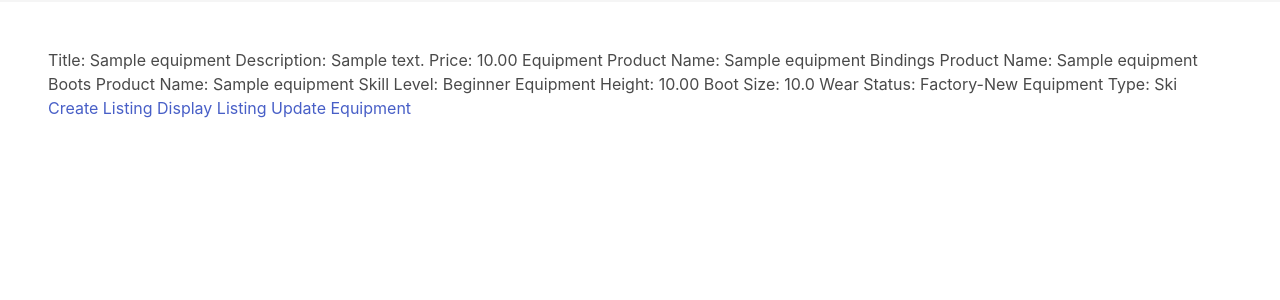
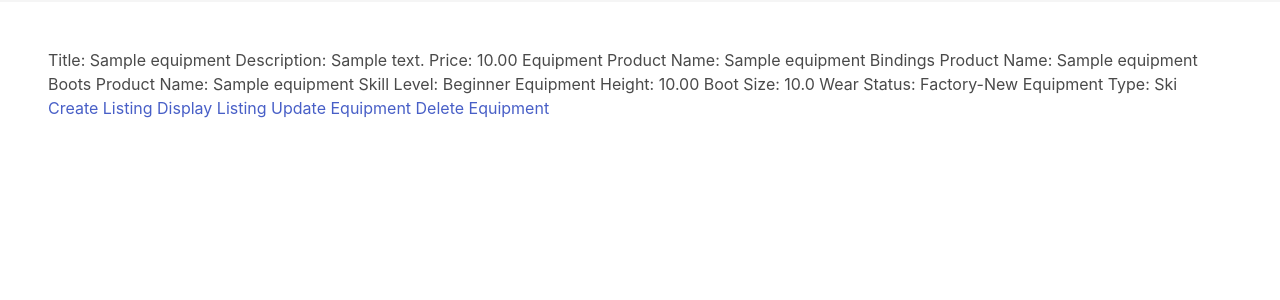
Before and after one commit to CMU-17-356/cmu-17-356-final-project-s23-skieasy, a Django app: page /equipment-details/1 in a window 1280 px wide. Shown: the part 90-390 px from the top of the page. Run offline with Django 4.2, Linux system fonts and the light colour scheme; a user stored in the database is signed in; tables that the repository leaves empty hold one stand-in row (values such as "Sample post"); some libraries are stand-ins or nearby versions.

Commit message:
delete equipment

```diff
--- a/skieasy/urls.py
+++ b/skieasy/urls.py
@@ -34,5 +34,6 @@ urlpatterns = [
     path('logout', auth_views.logout_then_login, name='logout'),
     path('create-listing/<int:id>', views.create_listing, name='create-listing'),
     path('display-listing/<int:id>', views.display_listing, name='display-listing'),
-    path('update-equipment/<int:id>', views.update_equipment, name='update-equipment')
+    path('update-equipment/<int:id>', views.update_equipment, name='update-equipment'),
+    path('delete-equipment/<int:id>', views.delete_equipment, name='delete-equipment')
 ]
--- a/skieasy_app/templates/skieasy_app/equip_details.html
+++ b/skieasy_app/templates/skieasy_app/equip_details.html
@@ -18,4 +18,5 @@
     <a href="{% url 'create-listing' equip.id %}"> Create Listing </a>
     <a href="{% url 'display-listing' equip.id %}"> Display Listing </a>
     <a href="{% url 'update-equipment' equip.id %}"> Update Equipment </a>
+    <a href="{% url 'delete-equipment' equip.id %}"> Delete Equipment </a>
 {% endblock %}
--- a/skieasy_app/views.py
+++ b/skieasy_app/views.py
@@ -301,3 +301,10 @@ def update_equipment(request, id):
     form.save()
 
     return redirect(display_equipment)
+
+
+@login_required
+def delete_equipment(request, id):
+    equipment = Equipment.objects.get(id=id)
+    equipment.delete()
+    return redirect(display_equipment)
```
